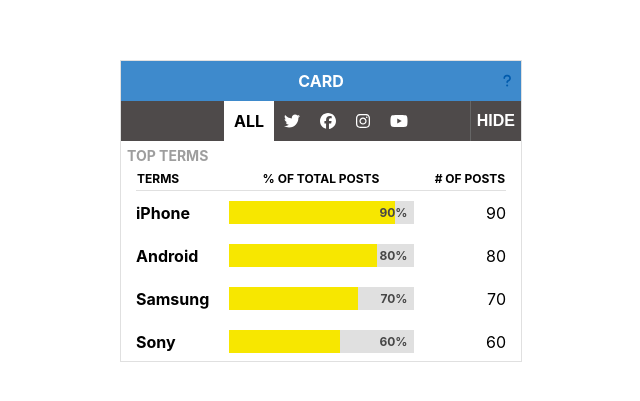
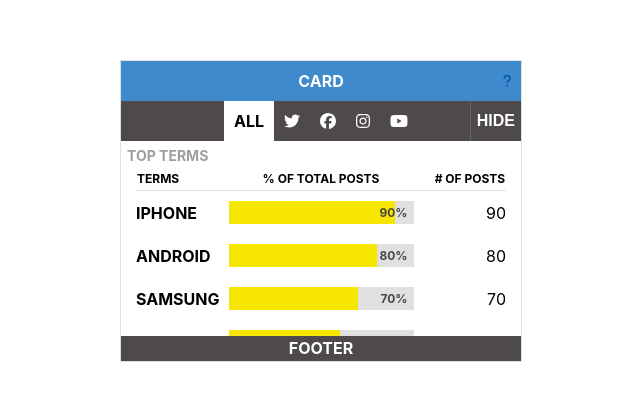
Before and after one commit to inyhsu/NBQ_Offsite, a React (Create React App) app: page / in a window 1280 px wide. Shown: the part 189-590 px from the top of the page, without its empty margins (319-959 px from the left). Built offline with nearby package versions, Linux system fonts and the light colour scheme.

Commit message:
Create Footer.js & modified and clean up code

```diff
--- a/src/App.js
+++ b/src/App.js
@@ -4,15 +4,18 @@
 import Header from "./Layout/Header";
 import SecondHeader from "./Layout/SecondHeader";
 import Content from "./Layout/Content";
+import Footer from "./Layout/Footer";
 
 import React, { useState } from "react";
 
 const Card = styled.div`
+  position: relative;
   display: flex;
   flex-direction: column;
   width: 400px;
   height: 300px;
   border: 1px solid #e0e0e0;
+  text-transform: uppercase;
 `;
 
 function App() {
@@ -22,22 +25,16 @@
     <div className="App">
       <Card>
         <Header title="card" />
-        {
-          !hideSecondHeader? (
-            <SecondHeader
+        {!hideSecondHeader ? (
+          <SecondHeader
             hideSecondHeader={hideSecondHeader}
             handleSetSecondHeader={setSecondHeader}
             showContent={showContent}
             handleSetContent={setContent}
           />
-          ):
-          null
-        }
-        {
-          showContent? (
-            <Content />
-          ): null
-        }
+        ) : null}
+        {showContent ? <Content /> : null}
+        <Footer />
       </Card>
     </div>
   );
--- a/src/Layout/Content.js
+++ b/src/Layout/Content.js
@@ -11,14 +11,12 @@
     margin: 0;
     font-size: 14px;
     color: #9e9e9e;
-    text-transform: uppercase;
     padding: 6px;
   }
   table {
     width: 100%;
     border-spacing: 0;
     thead tr {
-      text-transform: uppercase;
       font-size: 12px;
       th {
         border-bottom: 1px solid #e0e0e0;
--- /dev/null
+++ b/src/Layout/Footer.js
@@ -0,0 +1,20 @@
+import styled from "styled-components";
+
+const FooterWrapper = styled.footer`
+  position: absolute;
+  bottom: 0;
+  width: 100%;
+  text-align: center;
+  background-color: #4e4a4a;
+
+  color: #fff;
+  font-weight: bold;
+  height: 25px;
+  line-height: 25px;
+`;
+
+const Footer = () => {
+  return <FooterWrapper>Footer</FooterWrapper>;
+};
+
+export default Footer;
--- a/src/Layout/Header.js
+++ b/src/Layout/Header.js
@@ -12,7 +12,6 @@
 const HeaderTitle = styled.h1`
   color: #fff;
   font-size: 16px;
-  text-transform: uppercase;
   margin: 0;
 `;
 const HeaderRight = styled.button`
--- a/src/Layout/SecondHeader.js
+++ b/src/Layout/SecondHeader.js
@@ -28,14 +28,14 @@
   bottom: 0;
   right: 0;
   border: 0;
+  background-color: transparent;
+  border-left: 1px solid #666666;
+  font-weight: bold;
+  font-size: 16px;
+  text-transform: uppercase;
   outline: none;
   cursor: pointer;
   color: #ffffff;
-  background-color: transparent;
-  border-left: 1px solid #666666;
-  text-transform: uppercase;
-  font-weight: bold;
-  font-size: 16px;
 `;
 
 const SecondHeader = ({hideSecondHeader, handleSetSecondHeader, showContent, handleSetContent}) => {
```
